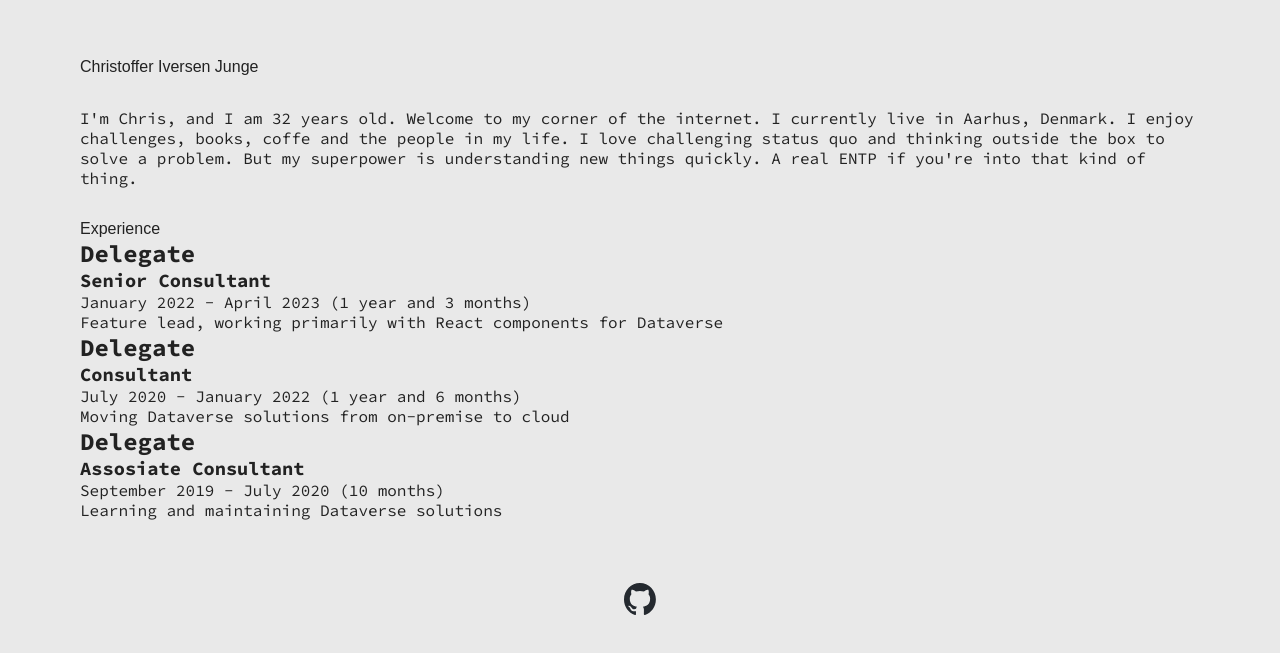
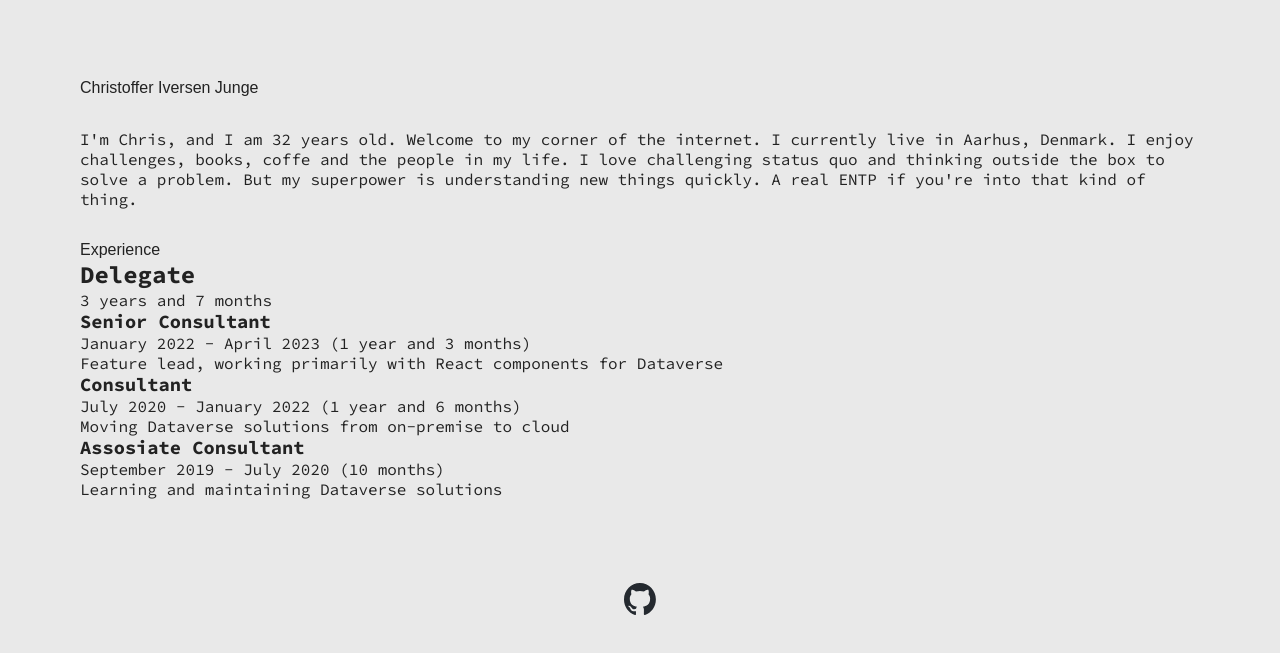
Before and after one commit to sixfourtwo/sixfourtwo.github.io, a Next.js app: page / in a window 1280 px wide. Shown: the part 111-764 px from the top of the page. Built offline with nearby package versions, Linux system fonts and the light colour scheme; a web font is replaced by a local one.

Commit message:
Group experiences into time at specific comapnies
Companies now show all experiences (titles) at that specific company,
instead of each company entry being an entry on its own.
It only groups them if they fit together in the timeframe, splitting
them up if there is an experience between them.

```diff
--- a/src/app/contentUtil/contentReader.ts
+++ b/src/app/contentUtil/contentReader.ts
@@ -1,12 +1,45 @@
 import path from 'path'
-import { getMDXData } from './mdxParser'
+import { getMDXData, MDXData } from './mdxParser'
 
 const paths = {
     base: 'content',
     experience: 'experience'
 }
 
+export type GroupedExperience = {
+    workplace: string,
+    slug: string,
+    from: Date,
+    to: Date,
+    experiences: MDXData[]
+}
+
 export function getExperience() {
-    return getMDXData(path.join(process.cwd(), paths.base, paths.experience))
-        .sort((a, b) => b.metadata.from.getTime() - a.metadata.from.getTime())
+    let experienceRaw = getMDXData(path.join(process.cwd(), paths.base, paths.experience))
+                        .sort((a, b) => b.metadata.from.getTime() - a.metadata.from.getTime());
+
+    let groupedExperiences: GroupedExperience[] = [];
+    let prevCompany = '';
+    let i = -1;
+
+    experienceRaw.forEach(ex => {
+        if(ex.metadata.workplace != prevCompany){
+            i++;
+            prevCompany = ex.metadata.workplace
+            groupedExperiences.push({
+                workplace: ex.metadata.workplace,
+                to: ex.metadata.to,
+                from: ex.metadata.from,
+                slug: `${ex.metadata.workplace}-${ex.metadata.to.toDateString()}`,
+                experiences: [ex]
+            });
+        }
+        else {
+            groupedExperiences[i].experiences.push(ex);
+            groupedExperiences[i].from = groupedExperiences[i].from > ex.metadata.from ? ex.metadata.from : groupedExperiences[i].from;
+            groupedExperiences[i].to = groupedExperiences[i].to < ex.metadata.to ? ex.metadata.to : groupedExperiences[i].to;
+        }
+    });
+
+    return groupedExperiences;
 }
--- a/src/app/contentUtil/mdxParser.ts
+++ b/src/app/contentUtil/mdxParser.ts
@@ -23,7 +23,7 @@ type MetadataFormatted = {
     short: string
 }
 
-type MDXData = {
+export type MDXData = {
     metadata: MetadataFormatted,
     slug: string,
     content: string
--- a/src/app/sections/experience.tsx
+++ b/src/app/sections/experience.tsx
@@ -5,13 +5,21 @@ import { toHumanReadableTimespan, toHumanReadableMonthAndYear } from "../helpers
 export default function Experience() {
     const experience = getExperience();
 
-    const experienceComponents = experience.map((exp) => {
+    const experienceComponents = experience.map((expGroup) => {
+
         return (
-            <div key={exp.slug}>
-                <h2>{exp.metadata.workplace}</h2>
-                <h3>{exp.metadata.title}</h3>
-                <p>{toHumanReadableMonthAndYear(exp.metadata.from)} - {toHumanReadableMonthAndYear(exp.metadata.to)} ({toHumanReadableTimespan(exp.metadata.from, exp.metadata.to)})</p>
-                <p>{exp.metadata.short}</p>
+            <div key={expGroup.slug}>
+                <h2>{expGroup.workplace}</h2>
+                <p>{toHumanReadableTimespan(expGroup.from, expGroup.to)}</p>
+                {expGroup.experiences.map((exp) => {
+                    return (
+                        <div key={exp.slug}>
+                            <h3>{exp.metadata.title}</h3>
+                            <p>{toHumanReadableMonthAndYear(exp.metadata.from)} - {toHumanReadableMonthAndYear(exp.metadata.to)} ({toHumanReadableTimespan(exp.metadata.from, exp.metadata.to)})</p>
+                            <p>{exp.metadata.short}</p>
+                        </div>
+                    );
+                })}
             </div>
         );
     });
```
